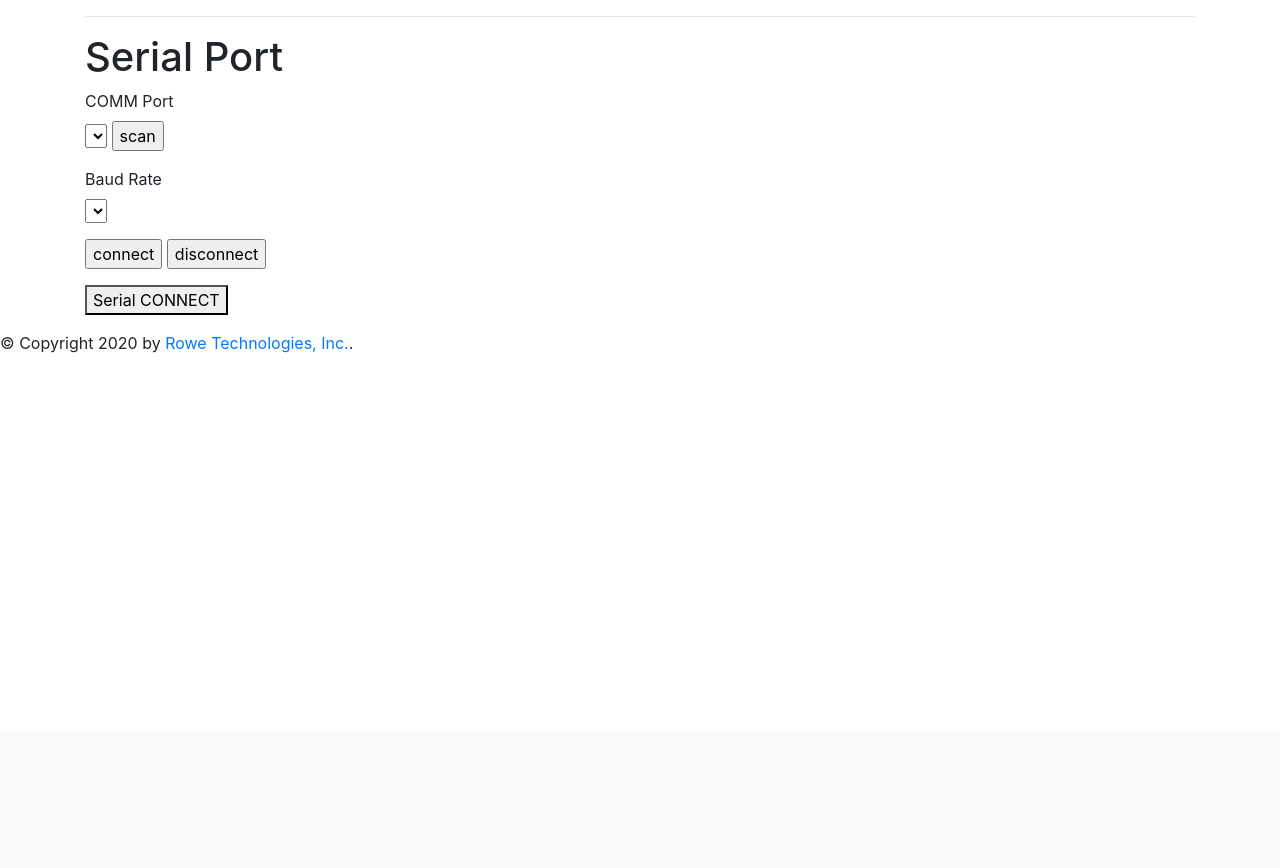
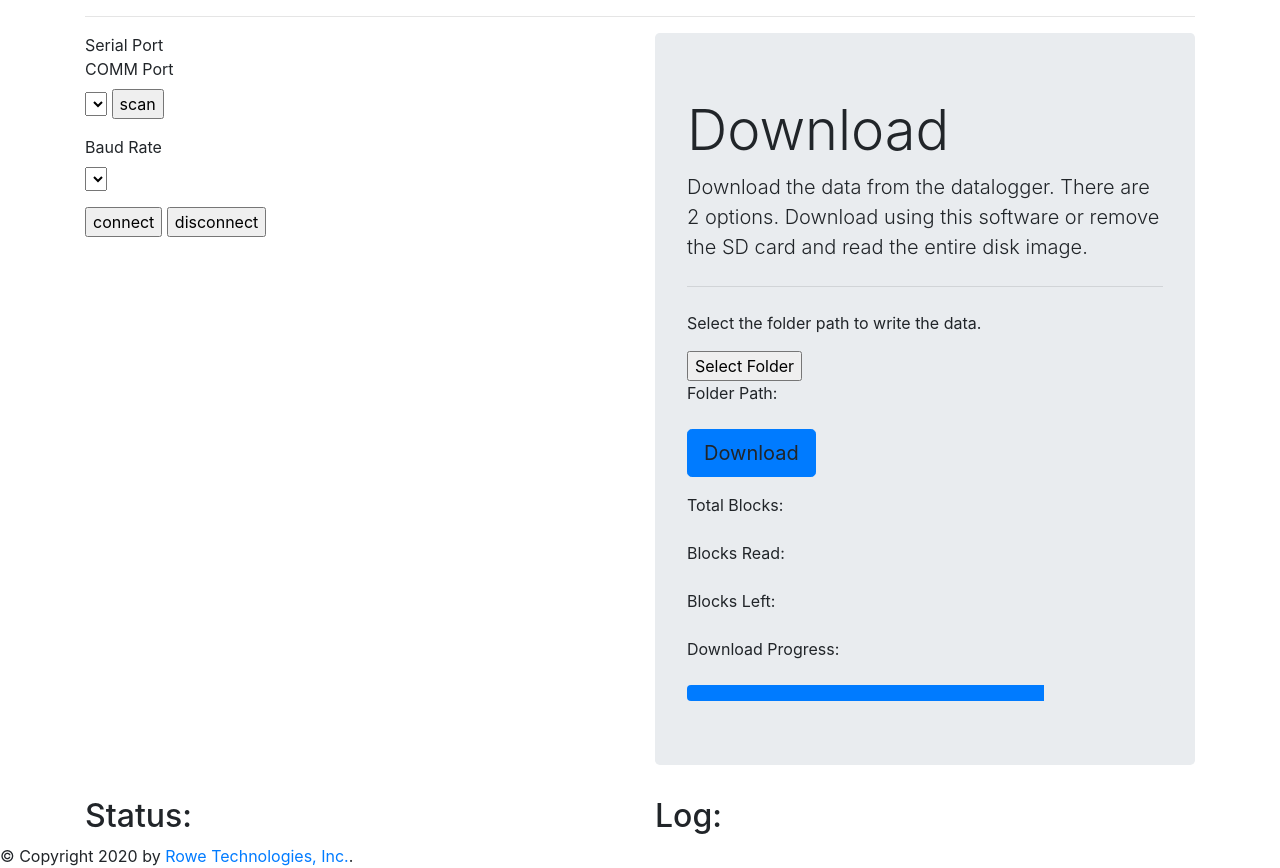
Before and after one commit to ricorx7/DataloggR, a Flask app: page / in a window 1280 px wide. Shown: the part 69-937 px from the top of the page. Before the commit the page ends 422 px from the top, so only its background shows below. Run offline with Flask 2, Linux system fonts and the light colour scheme; lists and menus that the app fills with data are empty; some libraries are stand-ins or nearby versions.

Commit message:
Downloading is working

```diff
--- a/app.py
+++ b/app.py
@@ -3,7 +3,10 @@ from flaskwebgui import FlaskUI
 from threading import Lock
 from flask_socketio import SocketIO, emit, join_room, leave_room, close_room, rooms, disconnect
 from forms import SerialPortForm
+import json
 import rti_python.Datalogger.DataloggerHardware as data_logger
+from tkinter import filedialog
+from tkinter import *
 
 # Set this variable to "threading", "eventlet" or "gevent" to test the
 # different async modes, or leave it set to None for the application to choose
@@ -20,10 +23,13 @@ thread_lock = Lock()
 # Datalogger hardware
 logger_hardware = data_logger.DataLoggerHardware()
 
+# Socket IO
+count = 0
 
 # Current serial port
 selected_serial_port = None
 selected_baud_rate = None
+
 
 def background_thread():
     """Example of how to send server generated events to clients."""
@@ -31,9 +37,18 @@ def background_thread():
     while True:
         socketio.sleep(10)
         count += 1
-        socketio.emit('my_response',
+        socketio.emit('status_report',
                       {'data': 'Server generated event', 'count': count},
                       namespace='/test')
+
+
+        dl_status = logger_hardware.get_status()
+        #json_dl_status = jsonify(dl_status)
+        json_dl_status = json.dumps(dl_status)
+        socketio.emit('dl_status',
+                        json_dl_status,
+                        namespace='/test')
+
 
 
 @app.route("/")
@@ -49,7 +64,28 @@ def main_page():
 @app.route('/serial_scan', methods=['POST'])
 def serial_scan():
     print("Scan Serial Ports")
+
+    socketio.emit('status_report',
+                {'data': 'Scan Serial Ports', 'count': count},
+                namespace='/test')
+
     return jsonify(data={'port_list': data_logger.get_serial_ports()})
+
+
+@app.route('/browse_folder', methods=['POST'])
+def browse_folder():
+    print("Browse for Folder")
+
+    folder_path = logger_hardware.browse_folder()
+
+    dl_status = logger_hardware.get_status()
+    #json_dl_status = jsonify(dl_status)
+    json_dl_status = json.dumps(dl_status)
+    socketio.emit('dl_status',
+                    json_dl_status,
+                    namespace='/test')
+
+    return jsonify(data={'folder_path': folder_path})
 
 
 @app.route('/serial_connect', methods=['POST'])
@@ -58,15 +94,56 @@ def serial_connect():
     print("CALL Serial Connect")
     if form.validate_on_submit():
         print("SERIAL Connect")
+
+        # Try to connect to the serial port
+        connect_status = logger_hardware.connect_serial(form.comm_port.data, int(form.baud_rate.data))
+
         return jsonify(data={
                                 'comm_port': '{}'.format(form.comm_port.data),
-                                'baud_rate': '{}'.format(form.baud_rate.data)
+                                'baud_rate': '{}'.format(form.baud_rate.data),
+                                'Status': connect_status
                                 })
 
     # If not valid, return errors
     return jsonify(data=form.errors)
 
 
+@app.route('/serial_disconnect', methods=['POST'])
+def serial_disconnect():
+    form = SerialPortForm()
+    print("CALL Serial Disconnect")
+    if form.validate_on_submit():
+        print("SERIAL Disconnect")
+
+        # Try to connect to the serial port
+        connect_status = "Disconnect"
+        logger_hardware.disconnect_serial()
+
+        return jsonify(data={
+                                'comm_port': '{}'.format(form.comm_port.data),
+                                'baud_rate': '{}'.format(form.baud_rate.data),
+                                'Status': '{}'.format(connect_status)
+                                })
+
+    # If not valid, return errors
+    return jsonify(data=form.errors)
+
+
+@app.route('/download', methods=['POST'])
+def download():
+    print("CALL Download")
+
+    # Start the download process
+    logger_hardware.download()
+
+    return jsonify(data={
+        'status': 'Downloading'
+    })
+
+    # If not valid, return errors
+    return jsonify(data=form.errors)
+
+"""
 @app.route("/serial", methods=['GET', 'POST'])
 #def serial_page(selected_port: str = None, selected_baud: str = None):
 def serial_page():
@@ -155,14 +232,20 @@ def test_message(message):
 @socketio.on('my broadcast event', namespace='/test')
 def test_broad_message(message):
     emit('my_response', {'data': message['data']}, broadcast=True)
+"""
 
 @socketio.on('connect', namespace='/test')
 def test_connect():
     global thread
     with thread_lock:
         if thread is None:
-            thread = socketio.start_background_task(background_thread)
-    emit('my_response', {'data': 'Connected', 'count': 0})
+            @copy_current_request_context
+            def ctx_bridge():
+                background_thread()
+
+
+            thread = socketio.start_background_task(ctx_bridge)
+    emit('status_report', {'data': 'Connected', 'count': 0})
 
 @socketio.on('disconnect', namespace='/test')
 def test_disconnect():
--- a/bo.txt
+++ b/bo.txt
@@ -1 +1 @@
-2020-05-01 19:02:11.757856
+2020-05-06 09:01:50.859768
--- a/static/js/main.js
+++ b/static/js/main.js
@@ -62,13 +62,188 @@ $(document).ready(function() {
     });
 
 
+    /**
+     * Handle the Serial port SCAN button.
+     * This will reset the serial port list
+     * then set the previously selected COMM port.
+     */
+    $('#btnConnect').click(function() {
+        console.log("CONNECT BUTTON CLICKED")
+
+        // grab values
+        comm_port = $('#comm_port').val();
+        baud_rate = $("#baud_rate").val();
+        console.log(comm_port, baud_rate)
+
+        $.ajax({
+            type: "POST",
+            url: "/serial_connect",
+            data: $('form').serialize(), // serializes the form's elements.
+            success: function (response) {
+                console.log(response)  // display the returned data in the console.
+
+            }
+        });
+
+        // Inject our CSRF token into our AJAX request.
+        // REALLY JUST REQUIRED FOR WEB USE
+        $.ajaxSetup({
+            beforeSend: function(xhr, settings) {
+                if (!/^(GET|HEAD|OPTIONS|TRACE)$/i.test(settings.type) && !this.crossDomain) {
+                    xhr.setRequestHeader("X-CSRFToken", "{{ form.csrf_token._value() }}")
+                }
+            }
+        })
+    });
+
+    /**
+     * Handle the Serial port SCAN button.
+     * This will reset the serial port list
+     * then set the previously selected COMM port.
+     */
+    $('#btnDisconnect').click(function() {
+        console.log("DISCONNECT BUTTON CLICKED")
+
+        // grab values
+        comm_port = $('#comm_port').val();
+        baud_rate = $("#baud_rate").val();
+        console.log(comm_port, baud_rate)
+
+        $.ajax({
+            type: "POST",
+            url: "/serial_disconnect",
+            data: $('form').serialize(), // serializes the form's elements.
+            success: function (response) {
+                console.log(response)  // display the returned data in the console.
+
+            }
+        });
+
+        // Inject our CSRF token into our AJAX request.
+        // REALLY JUST REQUIRED FOR WEB USE
+        $.ajaxSetup({
+            beforeSend: function(xhr, settings) {
+                if (!/^(GET|HEAD|OPTIONS|TRACE)$/i.test(settings.type) && !this.crossDomain) {
+                    xhr.setRequestHeader("X-CSRFToken", "{{ form.csrf_token._value() }}")
+                }
+            }
+        })
+    });
+
+
+    /**
+     * Handle the Serial port SCAN button.
+     * This will reset the serial port list
+     * then set the previously selected COMM port.
+     */
+    $('#btnBrowseFolder').click(function() {
+        console.log("Browse Folder")
+
+        // grab values
+        comm_port = $('#comm_port').val();
+        baud_rate = $("#baud_rate").val();
+        console.log(comm_port, baud_rate)
+
+        $.ajax({
+            type: "POST",
+            url: "/browse_folder",
+            data: $('form').serialize(), // serializes the form's elements.
+            success: function (response) {
+                console.log(response)  // display the returned data in the console.
+
+            }
+        });
+
+        // Inject our CSRF token into our AJAX request.
+        // REALLY JUST REQUIRED FOR WEB USE
+        $.ajaxSetup({
+            beforeSend: function(xhr, settings) {
+                if (!/^(GET|HEAD|OPTIONS|TRACE)$/i.test(settings.type) && !this.crossDomain) {
+                    xhr.setRequestHeader("X-CSRFToken", "{{ form.csrf_token._value() }}")
+                }
+            }
+        })
+    });
+
+    /**
+     * Handle downloading.
+     */
+    $('#btnDownload').click(function() {
+        console.log("Download")
+
+        // grab values
+        comm_port = $('#comm_port').val();
+        baud_rate = $("#baud_rate").val();
+        console.log(comm_port, baud_rate)
+
+        $.ajax({
+            type: "POST",
+            url: "/download",
+            data: $('form').serialize(), // serializes the form's elements.
+            success: function (response) {
+                console.log(response)  // display the returned data in the console.
+
+            }
+        });
+
+        // Inject our CSRF token into our AJAX request.
+        // REALLY JUST REQUIRED FOR WEB USE
+        $.ajaxSetup({
+            beforeSend: function(xhr, settings) {
+                if (!/^(GET|HEAD|OPTIONS|TRACE)$/i.test(settings.type) && !this.crossDomain) {
+                    xhr.setRequestHeader("X-CSRFToken", "{{ form.csrf_token._value() }}")
+                }
+            }
+        })
+    });
+
+    // Use a "/test" namespace.
+    // An application can open a connection on multiple namespaces, and
+    // Socket.IO will multiplex all those connections on a single
+    // physical channel. If you don't care about multiple channels, you
+    // can set the namespace to an empty string.
+    namespace = '/test';
+
+    // Connect to the Socket.IO server.
+    // The connection URL has the following format, relative to the current page:
+    //     http[s]://<domain>:<port>[/<namespace>]
+    var socket = io(namespace);
+
+    // Event handler for new connections.
+    // The callback function is invoked when a connection with the
+    // server is established.
+    socket.on('connect', function() {
+        socket.emit('my_event', {data: 'I\'m connected!'});
+    });
+
+    // Event handler for server sent data.
+    // The callback function is invoked whenever the server emits data
+    // to the client. The data is then displayed in the "Received"
+    // section of the page.
+    socket.on('status_report', function(msg, cb) {
+        //$('#log').append('<br>' + $('<div/>').text('Received #' + msg.count + ': ' + msg.data).html());
+        //if (cb)
+        //    cb();
+    });
+
+        // Event handler for server sent data.
+    // The callback function is invoked whenever the server emits data
+    // to the client. The data is then displayed in the "Received"
+    // section of the page.
+    socket.on('dl_status', function(msg, cb) {
+        //$('#dl_status').append('<br>' + $('<div/>').text('Received #' + msg.count + ': ' + msg).html());
+        json_msg = JSON.parse(msg)
+        console.log(msg)
+        console.log(json_msg.TotalBlocks)
+        console.log(json_msg.FolderPath)
+        //if (cb)
+        //    cb();
+        $("#totalBlocks").html(json_msg.PrettyTotalBlocks.toString());
+        $("#blocksRead").html(json_msg.PrettyBlocksRead.toString());
+        $("#blocksLeft").html(json_msg.PrettyBlocksLeft.toString());
+        $("#folderPath").html(json_msg.FolderPath.toString());
+        $("#downloadProgress").html(json_msg.DownloadProgress.toString());
+        $( "#progressbar" ).progressbar({ value: json_msg.DownloadProgress });
+    });
+
 });
-
-function serialConnect() {
-    console.log("CONNECT SERIAL");
-
-    // grab values
-    comm_port = $('#comm_port').val();
-    baud_rate = $("#baud_rate").val();
-    console.log(comm_port, baud_rate)
-}
--- a/templates/base.html
+++ b/templates/base.html
@@ -32,8 +32,11 @@
     </div>
 
     <script src="https://code.jquery.com/jquery-3.5.0.min.js" integrity="sha256-xNzN2a4ltkB44Mc/Jz3pT4iU1cmeR0FkXs4pru/JxaQ=" crossorigin="anonymous"></script>
+    <script src="https://code.jquery.com/ui/1.12.1/jquery-ui.js"></script>
+    <link rel="stylesheet" href="//code.jquery.com/ui/1.12.1/themes/base/jquery-ui.css">
     <script src="https://cdn.jsdelivr.net/npm/popper.js@1.16.0/dist/umd/popper.min.js" integrity="sha384-Q6E9RHvbIyZFJoft+2mJbHaEWldlvI9IOYy5n3zV9zzTtmI3UksdQRVvoxMfooAo" crossorigin="anonymous"></script>
     <script src="https://stackpath.bootstrapcdn.com/bootstrap/4.4.1/js/bootstrap.min.js" integrity="sha384-wfSDF2E50Y2D1uUdj0O3uMBJnjuUD4Ih7YwaYd1iqfktj0Uod8GCExl3Og8ifwB6" crossorigin="anonymous"></script>
+    <script src="https://cdnjs.cloudflare.com/ajax/libs/socket.io/2.3.0/socket.io.js" integrity="sha256-bQmrZe4yPnQrLTY+1gYylfNMBuGfnT/HKsCGX+9Xuqo=" crossorigin="anonymous"></script>
     <script src={{ url_for('static', filename='js/main.js') }}></script>
 
     <script>
--- a/templates/serial.j2
+++ b/templates/serial.j2
@@ -1,6 +1,8 @@
 {% extends "base.html" %}
 
 {% block content %}
+    <div class="row">
+        <div class="col"
             <h1>Serial Port</h1>
             <form role="form" method="post" onsubmit="return false;">
                 {{ form.hidden_tag() }}
@@ -15,6 +17,40 @@
                     {{ form.baud_rate() }}
                 </p>
                 <p><input type="submit" id="btnConnect" value="connect" /> <input type="submit" id="btnDisconnect" value="disconnect"/> </p>
-        <p><button onclick="serialConnect()">Serial CONNECT</button></p>
             </form>
+        </div>
+        <div class="col">
+            <div class="jumbotron">
+                <h1 class="display-4">Download</h1>
+                <p class="lead">Download the data from the datalogger.  There are 2 options.  Download using this software or remove the SD card and read the entire disk image.</p>
+                <hr class="my-4">
+                <p>Select the folder path to write the data.</p>
+                <input type="submit" id="btnBrowseFolder" value="Select Folder" />
+                <p><label>Folder Path:  </label><label id="folderPath"></label></p>
+                <p class="lead">
+                    <a class="btn btn-primary btn-lg" id="btnDownload" type="submit" role="button">Download</a>
+                </p>
+
+                <p><label>Total Blocks: </label><label id="totalBlocks"></label></p>
+                <p><label>Blocks Read:  </label><label id="blocksRead"></label></p>
+                <p><label>Blocks Left:  </label><label id="blocksLeft"></label></p>
+                <p><label>Download Progress:  </label><label id="Download Progress"></label></p>
+                <div id="progressbar"></div>
+                <div class="progress">
+                    <div class="progress-bar" id="dl-progress" role="progressbar" style="width: 75%" aria-valuenow="75" aria-valuemin="0" aria-valuemax="100"></div>
+                </div>
+            </div>
+
+        </div>
+    </div>
+    <div class="row">
+        <div class="col">
+            <h2>Status: </h2>
+            <div id="dl_status"></div>
+        </div>
+        <div class="col">
+            <h2>Log: </h2>
+            <div id="log"></div>
+        </div>
+    </div>
 {% endblock %}
```
Also changed, not shown: README.md. Lines whose indentation alone changed are shown as unchanged.
